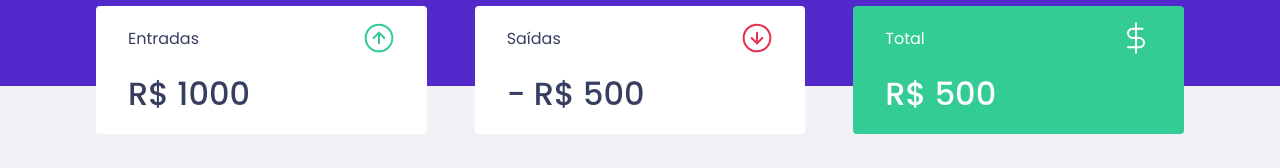
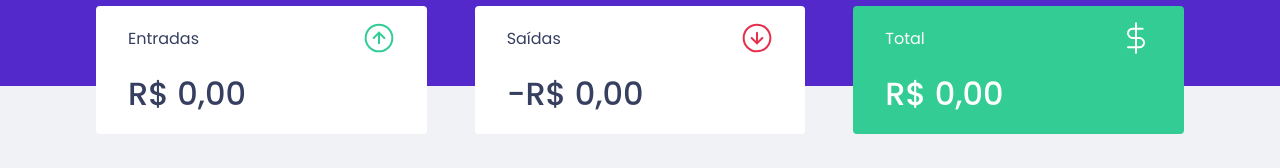
Before and after one commit to fdAssis/reactjs-coffee-money, a React (Create React App) app: page / in a window 1280 px wide. Shown: the part 130-298 px from the top of the page. Built offline with nearby package versions, Linux system fonts and the light colour scheme; no server answers; what miragejs would draw is missing.

Commit message:
add values summary

```diff
--- a/src/components/Summary/index.tsx
+++ b/src/components/Summary/index.tsx
@@ -1,10 +1,30 @@
+import { useContext } from 'react';
 import incomeImg from '../../assets/income.svg';
 import outcomeImg from '../../assets/outcome.svg';
 import totalImg from '../../assets/total.svg';
+import { TransactionContext } from '../../TransactionsContext';
 
 import { Container } from "./styles";
 
 export function Summary(){
+
+  const {transactions} = useContext(TransactionContext);
+
+  const summary = transactions.reduce((acc, transaction) => {
+    if(transaction.type === 'deposit'){
+      acc.deposit += transaction.amount;
+      acc.total += transaction.amount;
+    }else{
+      acc.withdraw += transaction.amount;
+      acc.total -= transaction.amount;
+    }
+    return acc;
+  },{
+    deposit: 0,
+    withdraw: 0,
+    total: 0,
+  });
+
   return (
     <Container>
       <div>
@@ -12,7 +32,14 @@
           <p>Entradas</p>
           <img src={incomeImg} alt="Entradas" />
         </header>
-        <strong> R$ 1000</strong>
+        <strong>
+          {new Intl.NumberFormat('pt-BR',
+            {
+              style:'currency',
+              currency: 'BRL'
+            }).format(summary.deposit)
+          }
+        </strong>
       </div>
 
        <div>
@@ -20,7 +47,14 @@
           <p>Saídas</p>
            <img src={outcomeImg} alt="Saídas" />
         </header>
-        <strong>- R$ 500</strong>
+        <strong> -
+          {new Intl.NumberFormat('pt-BR',
+            {
+              style:'currency',
+              currency: 'BRL'
+            }).format(summary.withdraw)
+          }
+        </strong>
       </div>
 
        <div>
@@ -28,7 +62,14 @@
           <p>Total</p>
            <img src={totalImg} alt="Total" />
         </header>
-        <strong> R$ 500</strong>
+        <strong>
+          {new Intl.NumberFormat('pt-BR',
+            {
+              style:'currency',
+              currency: 'BRL'
+            }).format(summary.total)
+          }
+        </strong>
       </div>
     </Container>
   );
```
